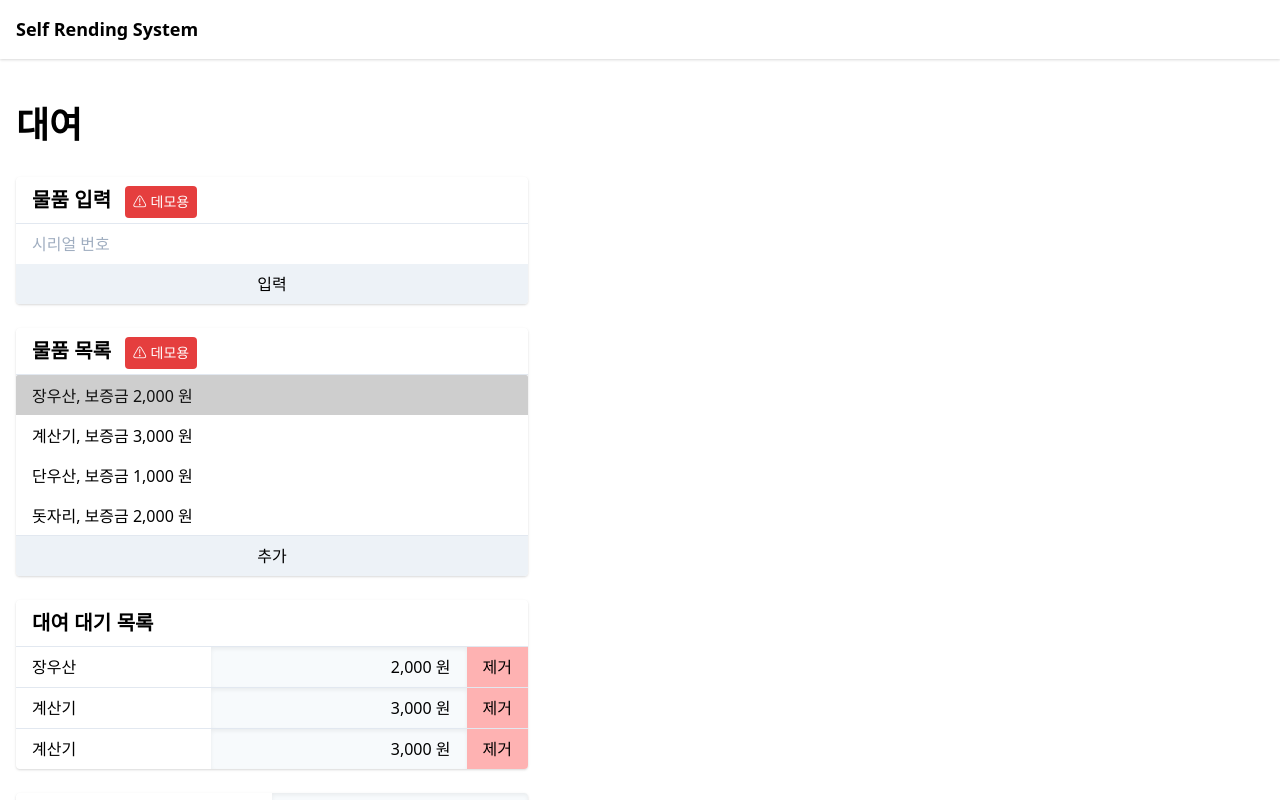
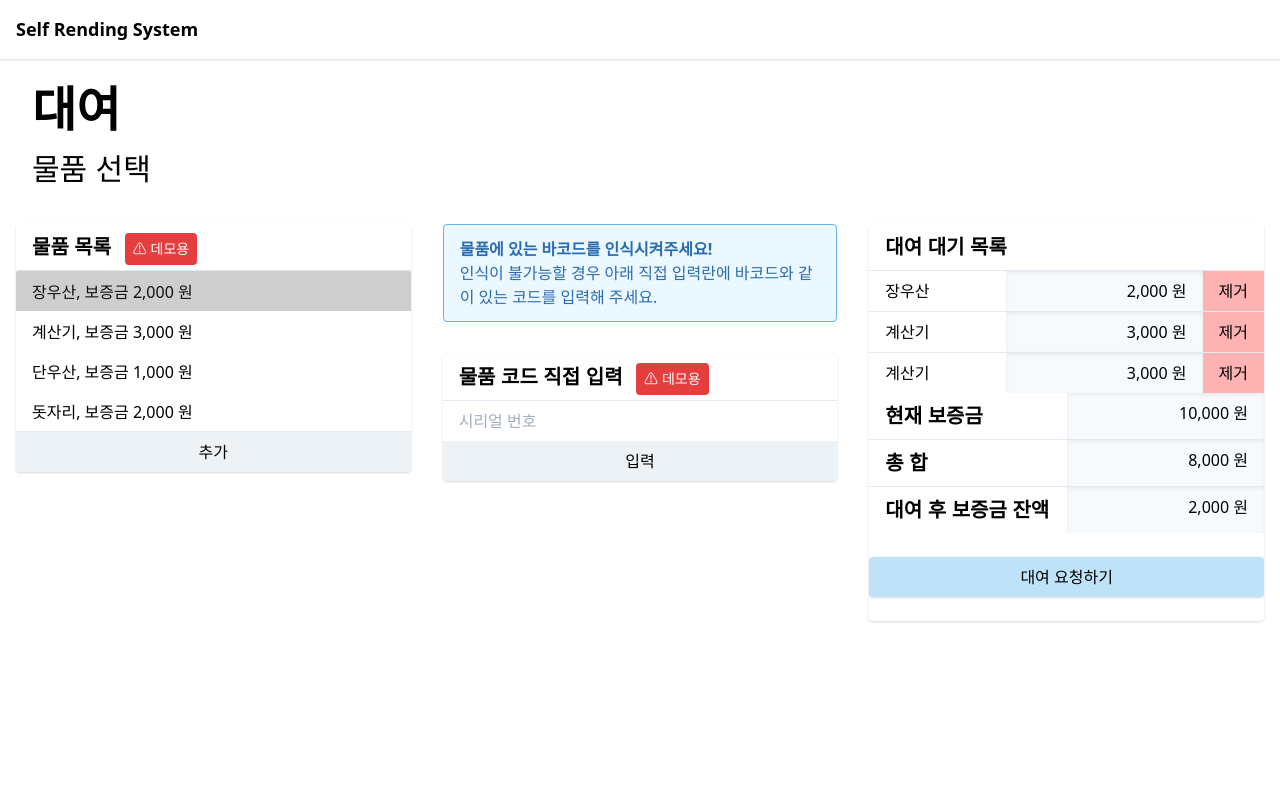
Before and after one commit to qilip/Self-Rending-System, a Nuxt app: page /rending in a window 1280 px wide. Shown: the top 800 px of the page. Built offline with nearby package versions, Linux system fonts and the light colour scheme.

Commit message:
Init mongoose, Update Frontend

```diff
--- a/api/index.js
+++ b/api/index.js
@@ -1,11 +1,29 @@
+require('dotenv').config()
+
 const Koa = require('koa')
 const Router = require('koa-router')
 
 const app = new Koa()
 const router = new Router()
 
+const mongoose = require('mongoose')
+
+mongoose.Promise = global.Promise
+
+mongoose.connect(process.env.MONGO_URI, {
+  dbName: 'srs',
+  useNewUrlParser: true,
+  useUnifiedTopology: true
+}).then(
+  (response) => {
+    console.log('MongoDB Connect Sucess')
+  }
+).catch((e) => {
+  console.error(e)
+})
+
 router.get('/', (ctx) => {
-  ctx.body = 'Hi! this is API response'
+  ctx.body = 'Hi! this is TEST API response'
 })
 
 app.use(router.routes()).use(router.allowedMethods())
--- a/nuxt.config.js
+++ b/nuxt.config.js
@@ -5,7 +5,7 @@ module.exports = {
   ** Headers of the page
   */
   head: {
-    title: process.env.npm_package_name || '',
+    title: 'Self Rending System',
     meta: [
       { charset: 'utf-8' },
       { name: 'viewport', content: 'width=device-width, initial-scale=1' },
--- a/package.json
+++ b/package.json
@@ -16,8 +16,10 @@
   "dependencies": {
     "@nuxtjs/axios": "^5.3.6",
     "cross-env": "^5.2.0",
+    "dotenv": "^8.2.0",
     "koa": "^2.6.2",
     "koa-router": "^7.4.0",
+    "mongoose": "^5.7.13",
     "nuxt": "^2.0.0"
   },
   "devDependencies": {
--- a/pages/index.vue
+++ b/pages/index.vue
@@ -1,15 +1,18 @@
 <template>
-  <div class="text-center">
-    <div>
-      <h1 class="text-5xl m-4">
-        Self Rending System
+  <div class="flex flex-col h-screen">
+    <div class="flex-initial text-left h-32">
+      <h1 class="font-bold text-5xl ml-8 mt-4">
+        환영합니다
       </h1>
-      <h2 class="text-3xl m-4">
-        물품 대여 시스템
+      <h2 class="text-3xl ml-8">
+        원하는 메뉴를 선택해주세요
       </h2>
-      <div class="flex justify-center items-center mx-auto">
-        <div class="flex-1 max-w-sm rounded overflow-hidden shadow-lg m-8">
-          <nuxt-link to="/rending">
+    </div>
+
+    <div class="flex-1 justify-center item-center overflow-auto">
+      <div class="flex self-center text-center justify-center items-center mx-auto">
+        <div class="flex-1 self-center max-w-sm rounded overflow-hidden shadow-lg hover:shadow-2xl m-4">
+          <nuxt-link to="/rentAuth">
             <img class="w-full" src="/image/rend.jpg" alt="Rending goods">
             <div class="px-6 py-4">
               <div class="font-bold text-xl mb-2">
@@ -21,7 +24,7 @@
             </div>
           </nuxt-link>
         </div>
-        <div class="flex-1 max-w-sm rounded overflow-hidden shadow-lg m-8">
+        <div class="flex-1 self-center max-w-sm rounded overflow-hidden shadow-lg hover:shadow-2xl m-4">
           <nuxt-link to="/returning">
             <img class="w-full" src="/image/return.jpg" alt="Rending goods">
             <div class="px-6 py-4">
@@ -34,9 +37,8 @@
             </div>
           </nuxt-link>
         </div>
-      </div>
-      <div class="flex max-w-4xl justify-center items-center mx-auto">
-        <div class="flex-1 max-w-sm rounded overflow-hidden shadow-lg m-8">
+        <div class="flex-col self-center max-w-sm w-full">
+          <div class="flex-1 max-w-sm rounded overflow-hidden shadow-lg hover:shadow-2xl m-4">
             <nuxt-link to="/payment">
               <div class="px-6 py-4">
                 <div class="font-bold text-xl mb-2">
@@ -45,23 +47,24 @@
               </div>
             </nuxt-link>
           </div>
-        <div class="flex-1 max-w-sm rounded overflow-hidden shadow-lg m-8">
-          <nuxt-link to="/refunding">
+          <div class="flex-1 max-w-sm rounded overflow-hidden shadow-lg hover:shadow-2xl m-4">
+            <nuxt-link to="refunding">
               <div class="px-6 py-4">
                 <div class="font-bold text-xl mb-2">
-                보증금 반환
+                  보증금 반납
                 </div>
               </div>
             </nuxt-link>
           </div>
-        <div class="flex-1 max-w-sm rounded overflow-hidden shadow-lg m-8">
-          <nuxt-link to="/managing">
+          <div class="flex-1 max-w-sm rounded overflow-hidden shadow-lg hover:shadow-2xl m-4">
+            <nuxt-link to="managing">
               <div class="px-6 py-4">
                 <div class="font-bold text-xl mb-2">
                   관리자 메뉴
                 </div>
               </div>
             </nuxt-link>
+          </div>
         </div>
       </div>
     </div>
--- a/pages/login.vue
+++ b/pages/login.vue
@@ -31,9 +31,9 @@ export default {
     }
   },
   methods: {
-    test () {
-      console.log(this.id + ', ' + this.password)
-    }
+    // test () {
+    //   console.log(this.id + ', ' + this.password)
+    // }
   }
 }
 </script>
--- a/pages/rending.vue
+++ b/pages/rending.vue
@@ -1,22 +1,16 @@
 <template>
-  <div class="flex-1 p-4">
-    <h1 class="text-4xl my-6 font-bold max-w-lg">
+  <div>
+    <div>
+      <h1 class="text-left font-bold text-5xl ml-8 mt-4">
         대여
       </h1>
-
-    <div class="my-6 shadow rounded overflow-hidden max-w-lg">
-      <h2 class="px-4 py-2 text-xl font-semibold">
-        물품 입력
-        <span class="mx-2 rounded p-2 bg-red-600 text-white text-sm font-normal">⚠ 데모용</span>
+      <h2 class="text-left text-3xl ml-8 mb-8">
+        물품 선택
       </h2>
-      <hr>
-      <input placeholder="시리얼 번호" class="px-4 py-2 w-full">
-      <button class="bg-gray-200 w-full p-2 hover:bg-gray-400 block">
-        입력
-      </button>
     </div>
-
-    <div class="my-6 shadow rounded overflow-hidden max-w-lg">
+    <div class="flex">
+      <div class="w-1/3 px-4">
+        <div class="shadow rounded overflow-hidden">
           <h2 class="px-4 py-2 text-xl font-semibold">
             물품 목록
             <span class="mx-2 rounded p-2 bg-red-600 text-white text-sm font-normal">⚠ 데모용</span>
@@ -32,8 +26,32 @@
             추가
           </button>
         </div>
+      </div>
 
-    <div class="my-6 shadow rounded overflow-hidden max-w-lg">
+      <div class="w-1/3 px-4">
+        <div class="bg-blue-100 border border-blue-400 text-blue-700 px-4 py-3 rounded relative mb-8">
+          <p class="font-bold">
+            물품에 있는 바코드를 인식시켜주세요!
+          </p>
+          <p class="block sm:inline">
+            인식이 불가능할 경우 아래 직접 입력란에 바코드와 같이 있는 코드를 입력해 주세요.
+          </p>
+        </div>
+        <div class="shadow rounded overflow-hidden">
+          <h2 class="px-4 py-2 text-xl font-semibold">
+            물품 코드 직접 입력
+            <span class="mx-2 rounded p-2 bg-red-600 text-white text-sm font-normal">⚠ 데모용</span>
+          </h2>
+          <hr>
+          <input placeholder="시리얼 번호" class="px-4 py-2 w-full">
+          <button class="bg-gray-200 w-full p-2 hover:bg-gray-400 block">
+            입력
+          </button>
+        </div>
+      </div>
+
+      <div class="w-1/3 px-4">
+        <div class="shadow rounded overflow-hidden">
           <h2 class="px-4 py-2 font-semibold text-xl">
             대여 대기 목록
           </h2>
@@ -52,9 +70,7 @@
             </div>
             <hr v-if="index != added_items.length - 1">
           </template>
-    </div>
 
-    <div class="my-6 shadow rounded overflow-hidden max-w-lg">
           <div class="flex items-stretch">
             <h2 class="px-4 py-2 text-xl font-semibold flex-1">
               현재 보증금
@@ -81,11 +97,13 @@
               {{ numberWithCommas(2000) }} 원
             </div>
           </div>
-    </div>
 
           <button class="shadow rounded bg-blue-200 hover:bg-blue-400 p-2 w-full my-6 block max-w-lg">
             대여 요청하기
           </button>
+        </div>
+      </div>
+    </div>
   </div>
 </template>
 
--- /dev/null
+++ b/pages/rentAuth.vue
@@ -0,0 +1,35 @@
+<template>
+  <div class="flex flex-col h-screen">
+    <div class="flex-initial text-left h-32">
+      <h1 class="font-bold text-5xl ml-8 mt-4">
+        대여 로그인
+      </h1>
+      <h2 class="text-3xl ml-8">
+        대여를 위해서는 로그인이 필요합니다
+      </h2>
+    </div>
+    <div>
+      <div class="bg-blue-100 border border-blue-400 text-blue-700 px-4 py-3 rounded relative mb-8">
+        <p class="font-bold">
+          학생증을 인식시켜주세요!
+        </p>
+        <p class="block sm:inline">
+          인식이 불가능할 경우 아래 직접 입력란에 학번을 입력해 주세요.
+        </p>
+      </div>
+      <nuxt-link to="rending">
+        <button class="shadow rounded bg-blue-200 hover:bg-blue-400 p-2 w-full my-6 block max-w-lg">
+          로그인
+        </button>
+      </nuxt-link>
+    </div>
+  </div>
+</template>
+
+<script>
+
+</script>
+
+<style>
+
+</style>
```
Also changed, not shown: 2 other files (tests, documents, lock files or other folders). Lines whose indentation alone changed are shown as unchanged.
